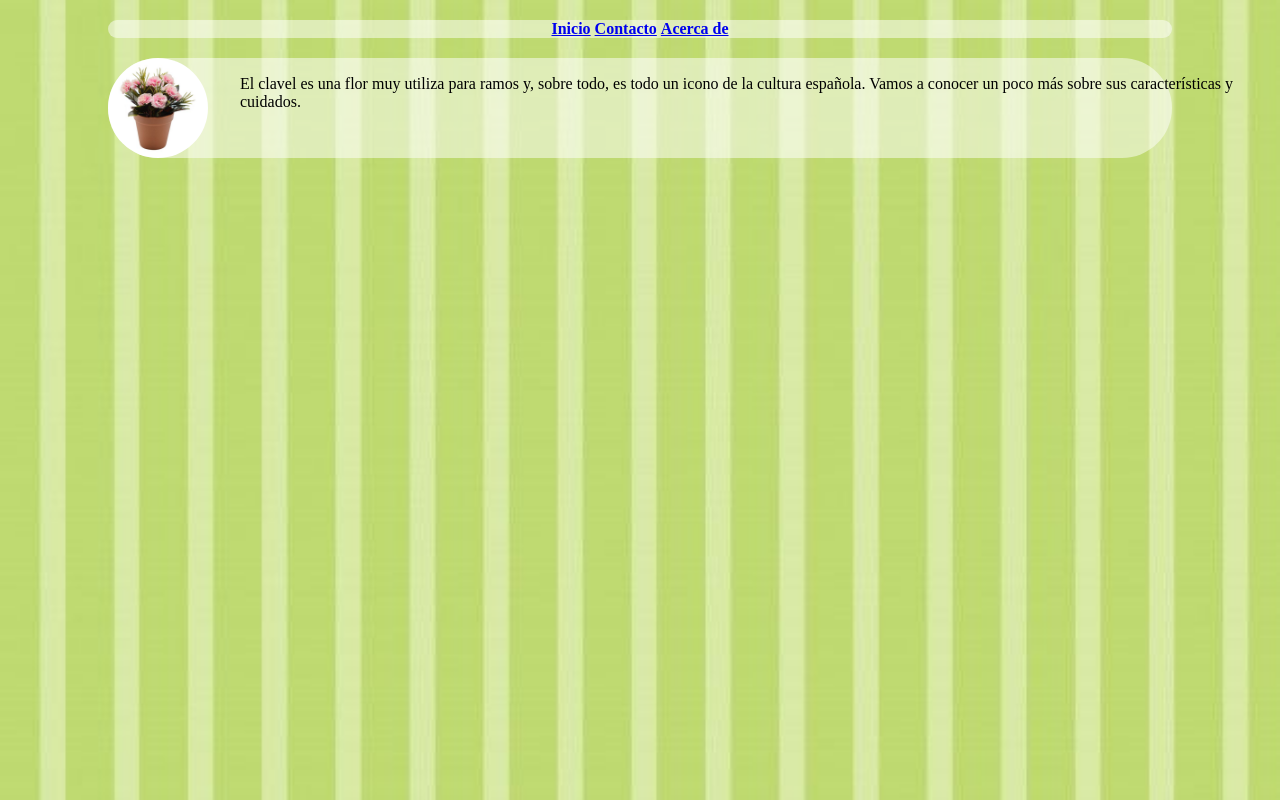
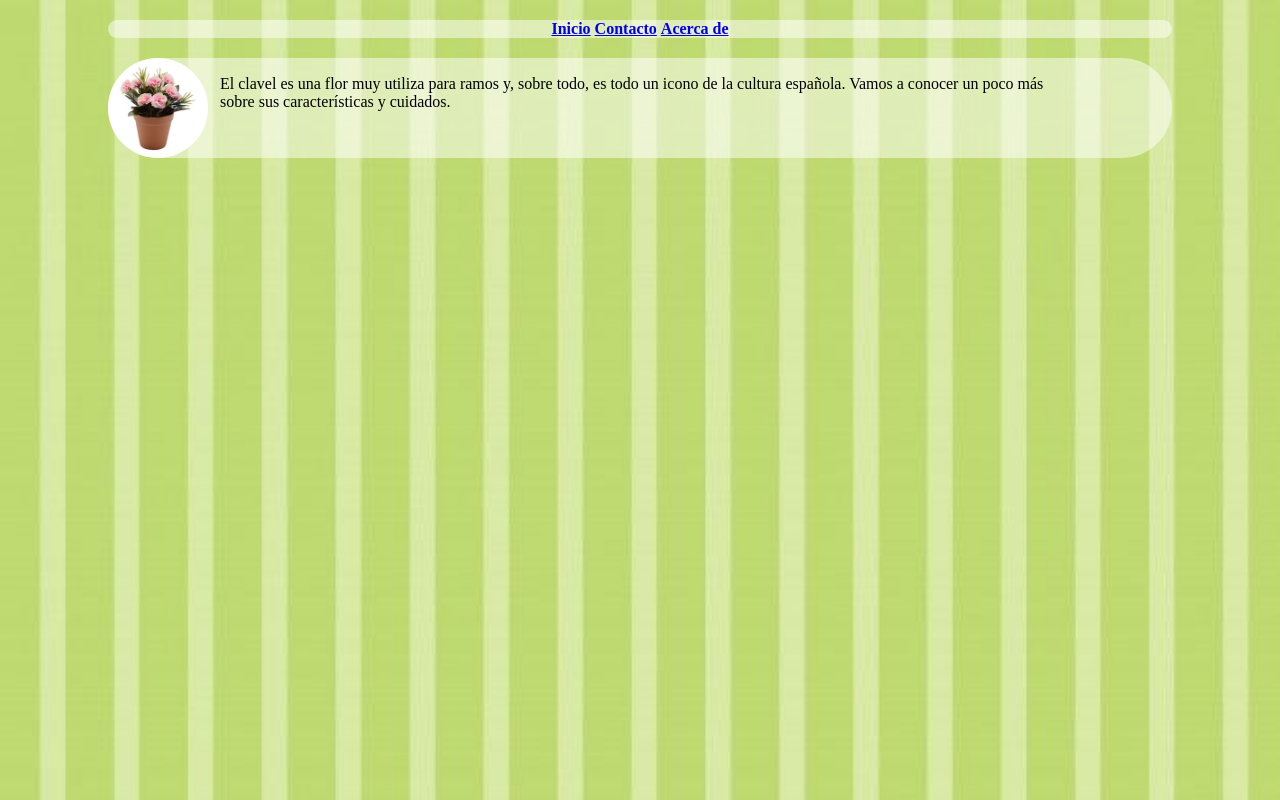
Before and after one commit to oscar-esteban/LTAW-Practicas, a plain HTML site: page P1/clavel.html in a window 1280 px wide. Drawn offline with Linux system fonts and the light colour scheme.

Commit message:
textoajustado al marco

```diff
--- a/P1/style.css
+++ b/P1/style.css
@@ -27,7 +27,7 @@ body{
 }
 #texto{
     position:absolute;
-    left:240px;
-    right:300;
+    left:220px;
+    right: 210px;
     top:75px;
 }
```
